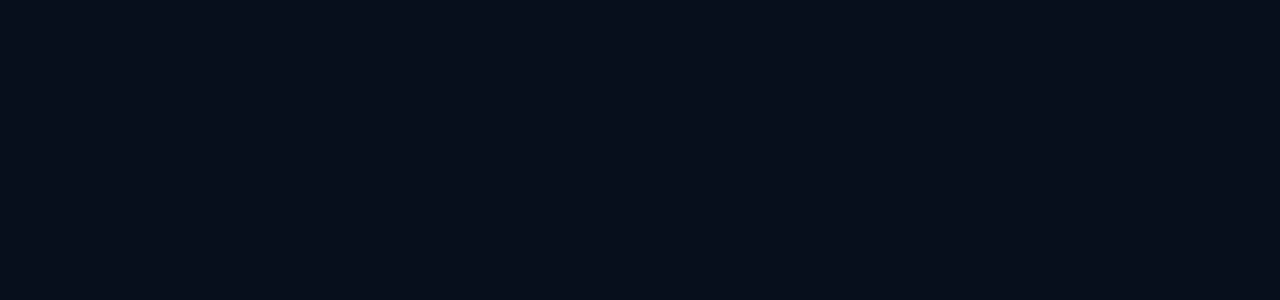
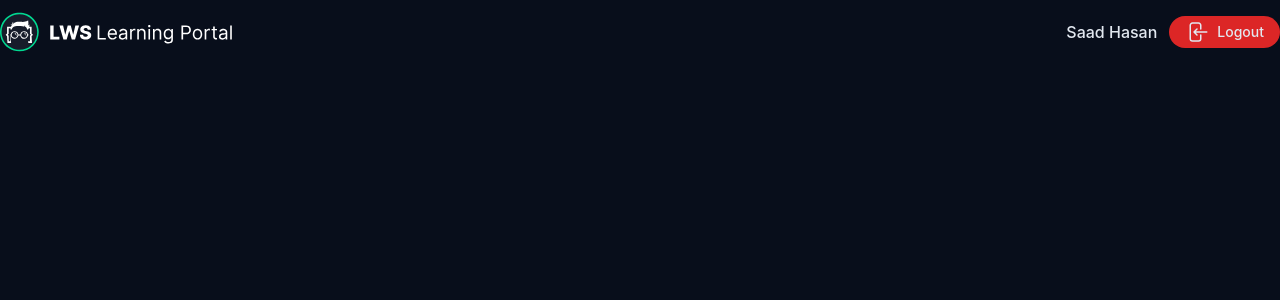
Before and after one commit to Nabi171/lPortalApp, a React (Create React App) app: page /StudentPortal/quizze/1 in a window 1280 px wide. Before the commit this address had no page. Shown: the top 300 px of the page. Built offline with nearby package versions, Linux system fonts and the light colour scheme.

Commit message:
ssafpoeinlcmlkaliowupmpj

```diff
--- a/src/App.js
+++ b/src/App.js
@@ -23,6 +23,7 @@ import EditAssignment from './components/Admin Portal/Assignment/EditAssignment'
 import AddQuizze from './components/Admin Portal/Quizzes/AddQuizze';
 import EditQuiz from './components/Admin Portal/Quizzes/EditQuiz';
 import Player from './components/StudentPortal/Course Player/Player';
+import QuizTwo from './components/StudentPortal/Quiz/QuizTwo';
 
 function App() {
   const authChecked = useAuthCheck();
@@ -62,6 +63,7 @@ function App() {
 
           <Route exact path='/StudentPortal/leaderboard' element={<LeaderBoard />} />
           <Route exact path='/StudentPortal/quiz' element={<Quiz />} />
+          <Route exact path='/StudentPortal/quizze/:quizzeId' element={<QuizTwo />} />
 
           //adminPortal
           <Route exact path='/admin' element={<AdminLogin />} />
--- a/src/components/StudentPortal/Course Player/Player.js
+++ b/src/components/StudentPortal/Course Player/Player.js
@@ -1,7 +1,7 @@
 import React, { useState } from 'react';
 import { useGetVideoQuery, useGetSingleAssignmentMarkQuery, usePostAssignmentMarkMutation } from '../../../features/apiSlice';
 import logo from "../../learningportal.svg";
-import { useParams } from 'react-router';
+import { useParams, useNavigate } from 'react-router';
 import PlayerTwo from './PlayerTwo';
 import { Link } from 'react-router-dom';
 import { userLoggedOut } from '../../../features/auth/authSlice';
@@ -10,6 +10,8 @@ import { useDispatch } from 'react-redux';
 const Player = () => {
     const [showModal, setShowModal] = useState(false);
     const dispatch = useDispatch();
+    const navigate = useNavigate();
+
 
     const logout = () => {
         dispatch(userLoggedOut());
@@ -18,6 +20,11 @@ const Player = () => {
 
     const { svideoId } = useParams();
     const { data: video, isLoading, isError } = useGetVideoQuery(svideoId);
+    // console.log(video)
+    const handleQuiz = () => {
+        navigate(`/StudentPortal/quizze/${svideoId}`)
+    }
+
     const { data: singleAssignmentMark, isLoading2, isError2 } = useGetSingleAssignmentMarkQuery(svideoId);
     // const { createdAt, totalmark, student_name, assignment_id, title, student_id } = singleAssignmentMark;
     const [postAssignmentMark, { isLoading3, isSuccess3, isError3 }] = usePostAssignmentMarkMutation();
@@ -200,9 +207,11 @@ const Player = () => {
                                         এসাইনমেন্ট
                                     </button>
 
-                                    <Link to="/StudentPortal/quiz"
+                                    <button
+                                        onClick={handleQuiz}
+                                        //  to="/StudentPortal/quiz"
                                         className="px-3 font-bold py-1 border border-cyan text-cyan rounded-full text-sm hover:bg-cyan hover:text-primary">কুইজে অংশগ্রহণ করুন
-                                    </Link>
+                                    </button>
                                 </div>
                                 {
                                     video ? <p>{video.description}</p> :
--- /dev/null
+++ b/src/components/StudentPortal/Quiz/QuizTwo.js
@@ -0,0 +1,34 @@
+import React from 'react';
+import logo from "../../learningportal.svg";
+import { Link } from 'react-router-dom';
+
+const QuizTwo = () => {
+    return (
+        <div>
+            {/* <!-- Navigatin Bar. It contains Logo, Center Text And Save Progress Button at the end --> */}
+            <nav className="shadow-md">
+                <div className="max-w-7xl px-5 lg:px-0 mx-auto flex justify-between py-3">
+                    <Link to='/'> <img className="h-10" src={logo} /></Link>
+                    <div className="flex items-center gap-3">
+                        <h2 className="font-medium">Saad Hasan</h2>
+                        <button
+                            className="flex gap-2 items-center px-4 py-1 rounded-full text-sm transition-all bg-red-600 hover:bg-red-700 font-medium">
+                            <svg xmlns="http://www.w3.org/2000/svg" fill="none" viewBox="0 0 24 24" stroke-width="1.5"
+                                stroke="currentColor" className="w-6 h-6">
+                                <path stroke-linecap="round" stroke-linejoin="round"
+                                    d="M15.75 9V5.25A2.25 2.25 0 0013.5 3h-6a2.25 2.25 0 00-2.25 2.25v13.5A2.25 2.25 0 007.5 21h6a2.25 2.25 0 002.25-2.25V15M12 9l-3 3m0 0l3 3m-3-3h12.75" />
+                            </svg>
+                            Logout
+        </button>
+                    </div>
+                </div>
+            </nav>
+
+            <section className="py-6 bg-primary">
+                {/* {content} */}
+            </section>
+        </div>
+    );
+};
+
+export default QuizTwo;
```
